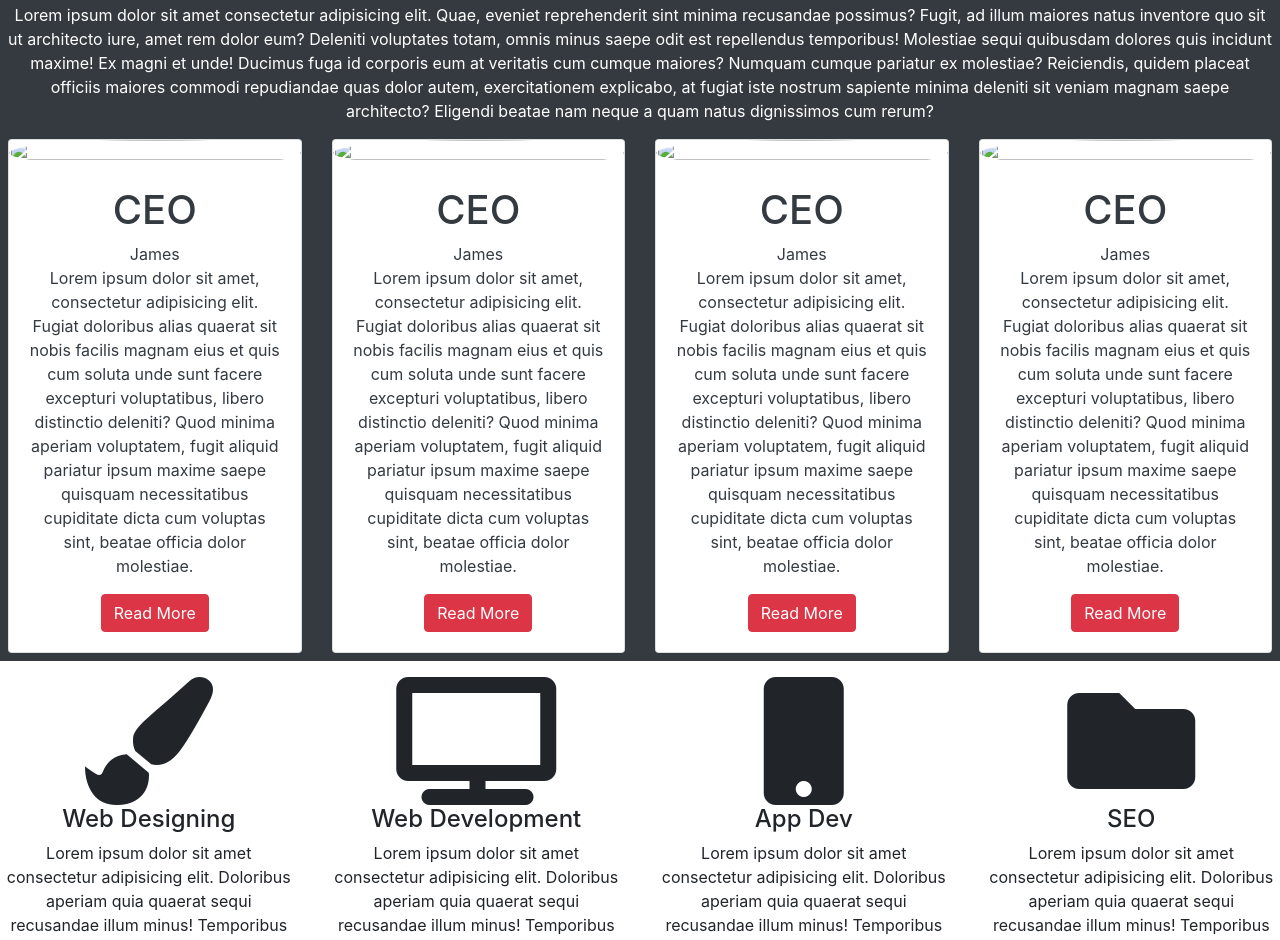
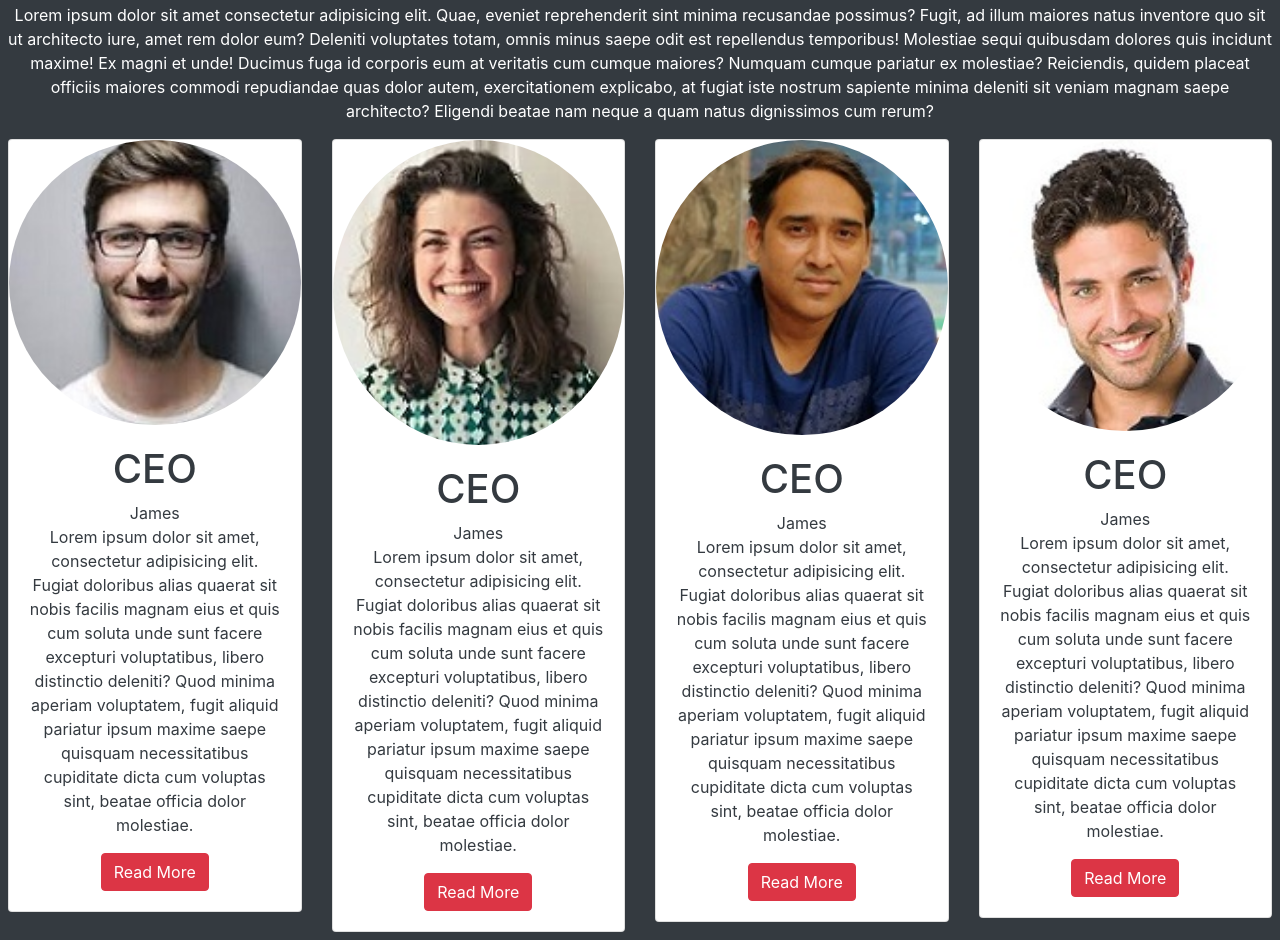
Before and after one commit to abhirawat03/firstfile.github.io, a plain HTML site: page index.html in a window 1280 px wide. Shown: the part 795-1735 px from the top of the page. Drawn offline with nearby package versions, Linux system fonts and the light colour scheme.

Commit message:
Update index.html

```diff
--- a/index.html
+++ b/index.html
@@ -110,7 +110,7 @@
             <div class="row text-dark">
                 <div class="col-lg-3 col-md-6 ">
                     <div class="card">
-                        <img class="card-img-top" src="../img/p1.jpeg.jpg" alt="">
+                        <img class="card-img-top" src="p1.jpeg.jpg" alt="">
                         <div class="card-body">
                             <h1 class="card-heading">CEO</h1>
                             <div class="card-subheaing">James</div>
@@ -121,7 +121,7 @@
                 </div>
                 <div class="col-lg-3 col-md-6">
                     <div class="card">
-                        <img class="card-img-top" src="../img/p2.jpeg.jpg" alt="">
+                        <img class="card-img-top" src="p2.jpeg.jpg" alt="">
                         <div class="card-body">
                             <h1 class="card-heading">CEO</h1>
                             <div class="card-subheaing">James</div>
@@ -132,7 +132,7 @@
                 </div>
                 <div class="col-lg-3 col-md-6">
                     <div class="card">
-                        <img class="card-img-top" src="../img/p3.jpeg.jpg" alt="">
+                        <img class="card-img-top" src="p3.jpeg.jpg" alt="">
                         <div class="card-body">
                             <h1 class="card-heading">CEO</h1>
                             <div class="card-subheaing">James</div>
@@ -143,7 +143,7 @@
                 </div>
                 <div class="col-lg-3 col-md-6">
                     <div class="card">
-                        <img class="card-img-top" src="../img/p4.jpeg.jpg" alt="">
+                        <img class="card-img-top" src="p4.jpeg.jpg" alt="">
                         <div class="card-body">
                             <h1 class="card-heading">CEO</h1>
                             <div class="card-subheaing">James</div>
```
